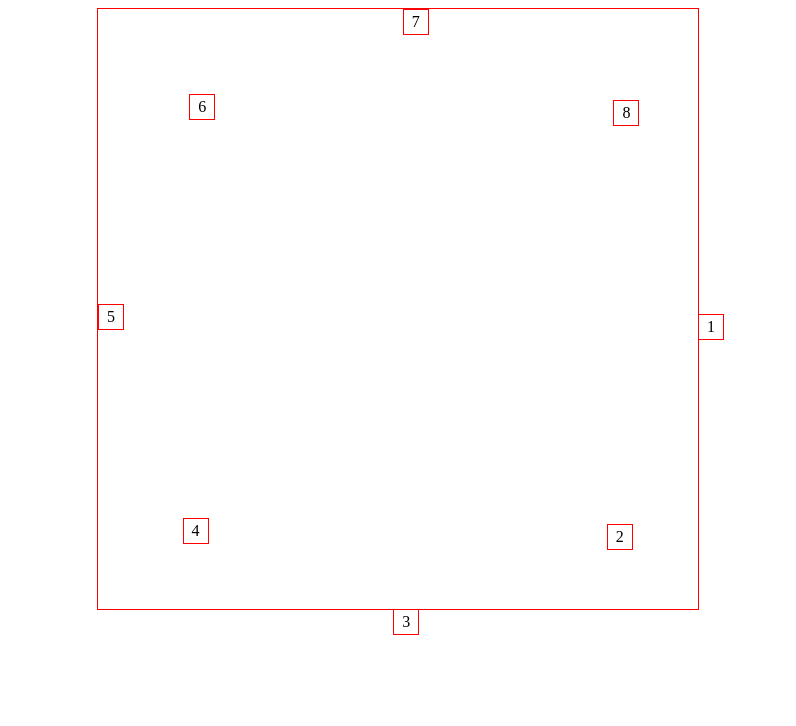
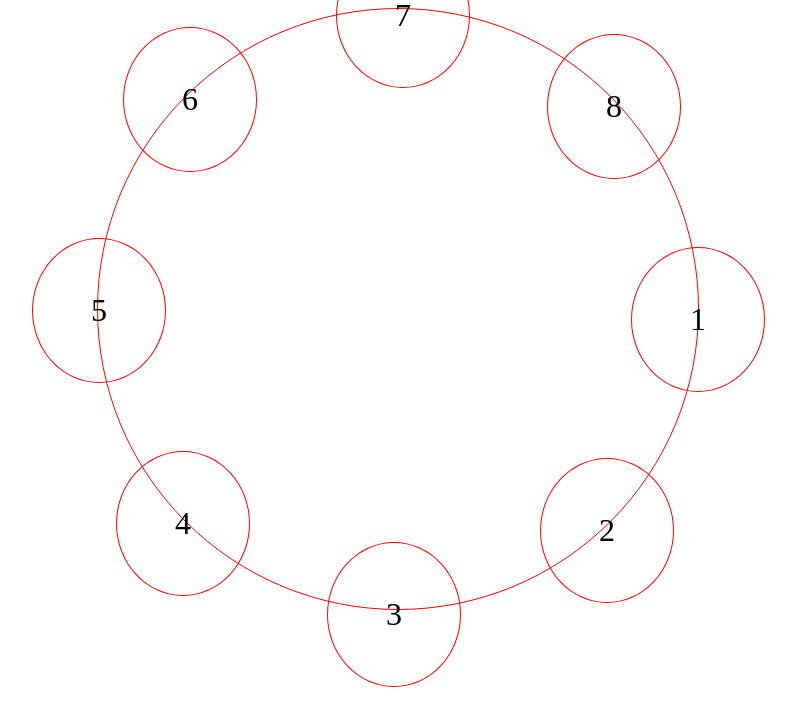
Before and after one commit to pegasuspect/dialupMenu, a plain HTML site: page index.html in a window 1280 px wide. Shown: the whole page, without its empty margins (242-1038 px from the left). Drawn offline with nearby package versions, Linux system fonts and the light colour scheme.

Commit message:
Fixed the logic a bit and improved visualization.

```diff
--- a/default.css
+++ b/default.css
@@ -5,14 +5,23 @@ body{
   width: 600px;
   height: 600px;
 }
+.debug.container, .debug li{
+  border: 1px solid red;
+}
 .container, li{
   display: inline-block;
-  border: 1px solid red;
   position: relative;
+  border-radius: 50%;
 }
-li{
-  padding: 3px 8px;
+.debug li{
+  padding: 53px 58px;
+  margin-left: -66px;
+  margin-top: -66px;
+  font-size: 32px;
+}
+li {
   position: absolute;
+  transform-style: preserve-3d;
 }
 ul{
   list-style: none;
--- a/default.js
+++ b/default.js
@@ -2,21 +2,22 @@ $(function() {
   var container = $(".container");
   var r = container.width()/2;
   var numEl = $(".container li").length;
-  var oneDeg = Math.PI/360;
-  var interval = 360*2*oneDeg/numEl;
+  var oneDeg = Math.PI/180;
+  var interval = 360*oneDeg/numEl;
   var _startingDeg = 0*oneDeg;
 
   var placeObjectsAccordingTo = function(startingDeg) {
     $("ul").children().each(function(i, el) {
       var deg = interval*i + startingDeg;
-      $(el).css("top", r*(Math.sin(deg) + 1));
-      $(el).css("left", r*(Math.cos(deg) + 1));
+      var x = Math.floor(r*(Math.cos(deg)));
+      var y = Math.floor(r*(Math.sin(deg) + 1));
+      $(el).css("transform", "translate3d(" + x + "px, " + y + "px, 1px)" );
     });
   };
 
   placeObjectsAccordingTo(_startingDeg);
 
-  var timeFor1Interval = 100; //ms
+  var timeFor1Interval = 200; //ms
   var timeLimit = numEl*timeFor1Interval;
   var callbackDelay = timeFor1Interval/50; //ms
   var timeCallback = function() {
--- a/index.html
+++ b/index.html
@@ -10,7 +10,7 @@
   </head>
 
   <body>
-      <ul class="container">
+      <ul class="container debug">
         <li>1</li>
         <li>2</li>
         <li>3</li>
```
